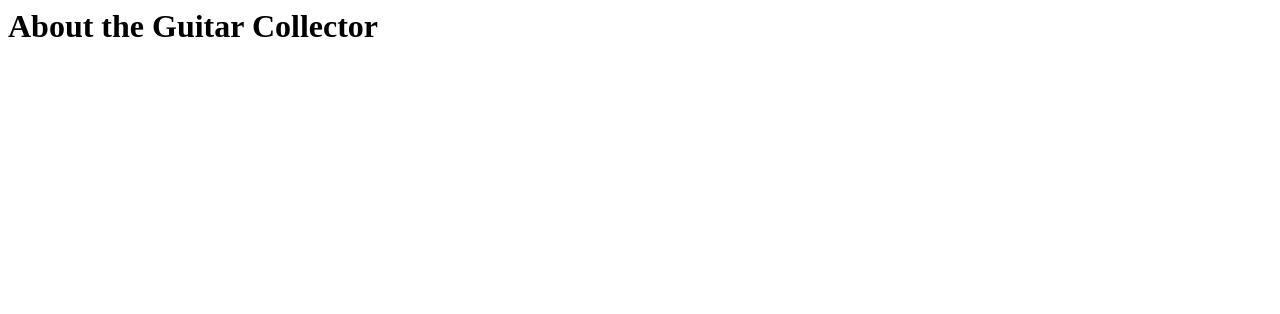
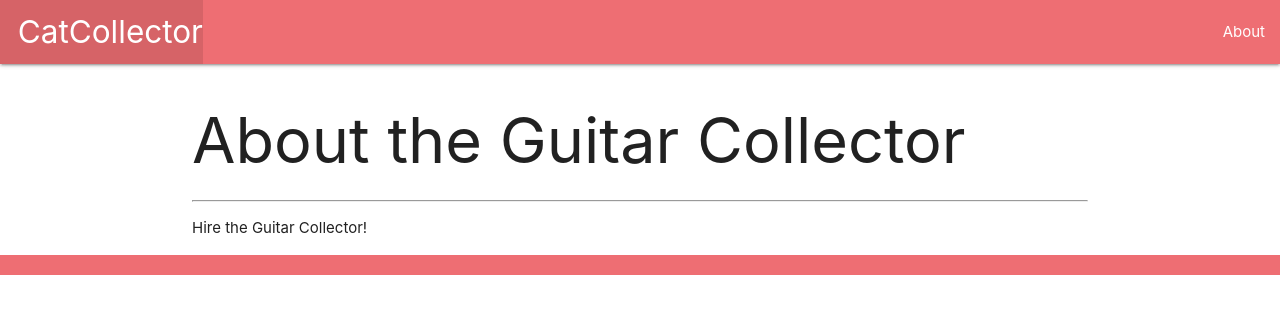
Before and after one commit to AustinLeaming/DjangoCodeAlong, a Django app: page /about/ in a window 1280 px wide. Shown: the top 314 px of the page. Run offline with Django 3.2, Linux system fonts and the light colour scheme.

Commit message:
added DTL template tag boilerplate to base.html, added block content to about.html

```diff
--- a/main_app/templates/about.html
+++ b/main_app/templates/about.html
@@ -1,18 +1,8 @@
-<!DOCTYPE html>
-<html lang="en">
+{% extends 'base.html' %}
+{% block content %}
 
-<head>
-    <meta charset="UTF-8">
-    <meta http-equiv="X-UA-Compatible" content="IE=edge">
-    <meta name="viewport" content="width=device-width, initial-scale=1.0">
-    <title>'Guitar Collector'</title>
-</head>
+<h1>About the Guitar Collector</h1>
+<hr />
+<p>Hire the Guitar Collector!</p>
 
-<body>
-    <h1>About the Cat Collector</h1>
-    <hr />
-    <p>Hire the Cat Collector!</p>
-    <footer>All Rights Reserved, &copy; 2019 Cat Collector</footer>
-</body>
-
-</html>
+{% endblock %}
--- /dev/null
+++ b/main_app/templates/base.html
@@ -0,0 +1,34 @@
+<!DOCTYPE html>
+<html lang="en">
+
+<head>
+    <meta charset="UTF-8">
+    <meta name="viewport" content="width=device-width, initial-scale=1.0">
+    <meta http-equiv="X-UA-Compatible" content="ie=edge">
+    <title>Cat Collector</title>
+    <link rel="stylesheet" href="https://cdnjs.cloudflare.com/ajax/libs/materialize/1.0.0/css/materialize.min.css">
+</head>
+
+<body>
+    <header class="navbar-fixed">
+        <nav>
+            <div class="nav-wrapper">
+                <ul>
+                    <li><a href="/" class="left brand-logo">&nbsp;&nbsp;CatCollector</a></li>
+                </ul>
+                <ul class="right">
+                    <li><a href="/about">About</a></li>
+                </ul>
+            </div>
+        </nav>
+    </header>
+    <main class="container">
+        {% block content %}
+        {% endblock %}
+    </main>
+    <footer class="page-footer">
+        <div class="right">All Rights Reserved, &copy; 2019 Cat Collector &nbsp;</div>
+    </footer>
+</body>
+
+</html>
--- a/main_app/views.py
+++ b/main_app/views.py
@@ -9,4 +9,4 @@
   return HttpResponse('<h1>Hello /ᐠ｡‸｡ᐟ\ﾉ</h1>')
 
 def about(request):
-    return HttpResponse('<h1>About the Guitar Collector</h1>')
+    return render(request, 'about.html')
```
